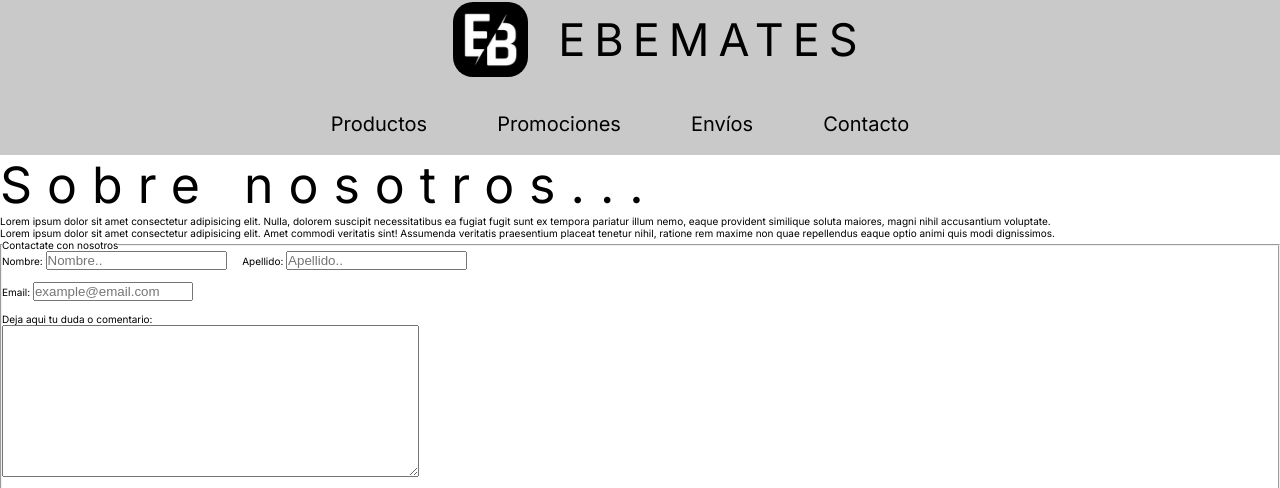
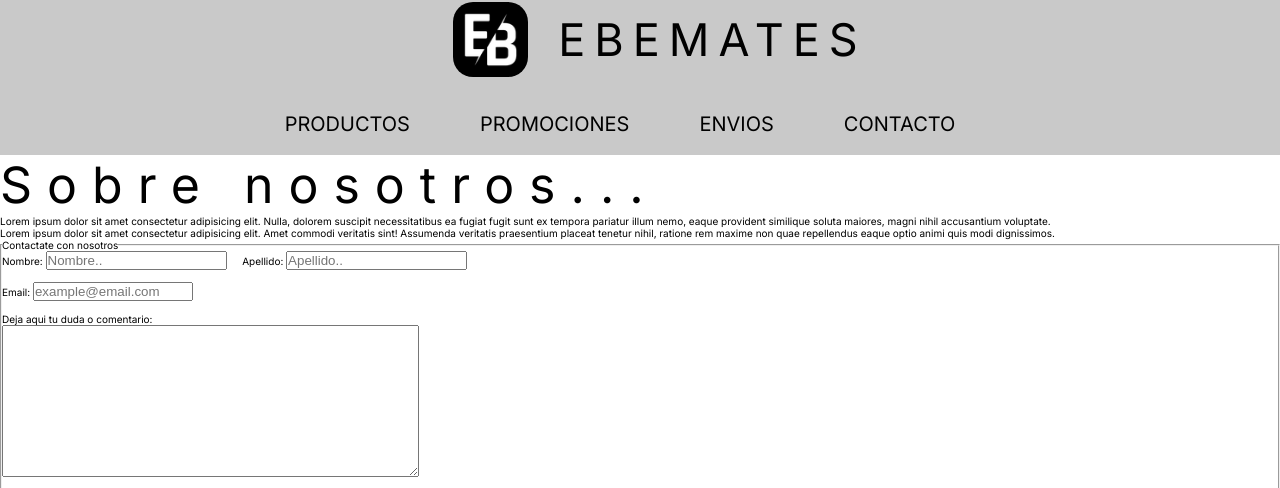
Before and after one commit to EBosch14/Desafio-1, a website: page assets/pages/contacto.html in a window 1280 px wide. Shown: the top 488 px of the page. Drawn offline with Linux system fonts and the light colour scheme.

Commit message:
uppercase

```diff
--- a/assets/pages/contacto.html
+++ b/assets/pages/contacto.html
@@ -20,10 +20,10 @@
         </div>
         <nav class="header__menu">
             <ul class="menu">
-                <li class="menu__item"><a class="menu__link" href="./productos.html">Productos</a></li>
-                <li class="menu__item"><a class="menu__link" href="./promociones.html">Promociones</a></li>
-                <li class="menu__item"><a class="menu__link" href="./envios.html">Envíos</a></li>
-                <li class="menu__item"><a class="menu__link" href="./contacto.html">Contacto</a></li>
+                <li class="menu__item"><a class="menu__link" href="./productos.html">PRODUCTOS</a></li>
+                <li class="menu__item"><a class="menu__link" href="./promociones.html">PROMOCIONES</a></li>
+                <li class="menu__item"><a class="menu__link" href="./envios.html">ENVIOS</a></li>
+                <li class="menu__item"><a class="menu__link" href="./contacto.html">CONTACTO</a></li>
             </ul>
         </nav>
     </header>
```
Also changed, not shown: assets/pages/envios.html (+4 -4 lines), assets/pages/productos.html (+4 -4 lines), assets/pages/promociones.html (+4 -4 lines).
